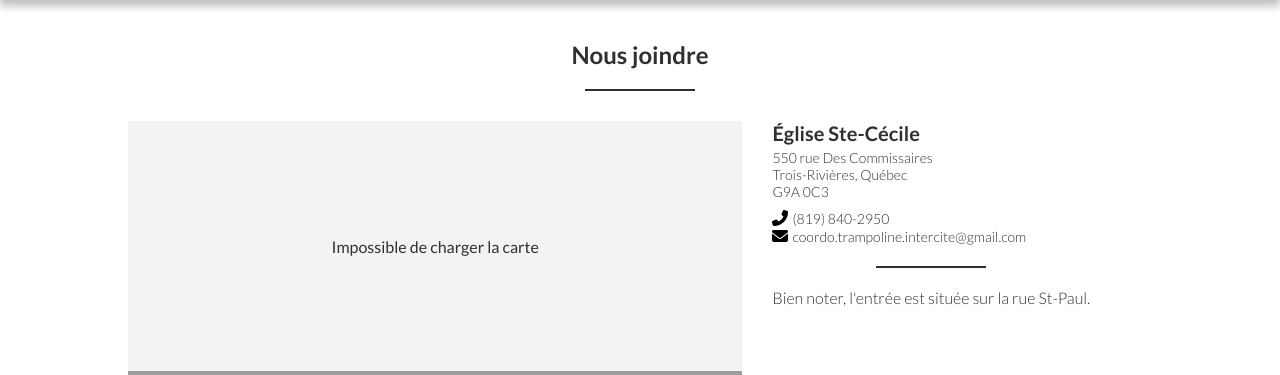
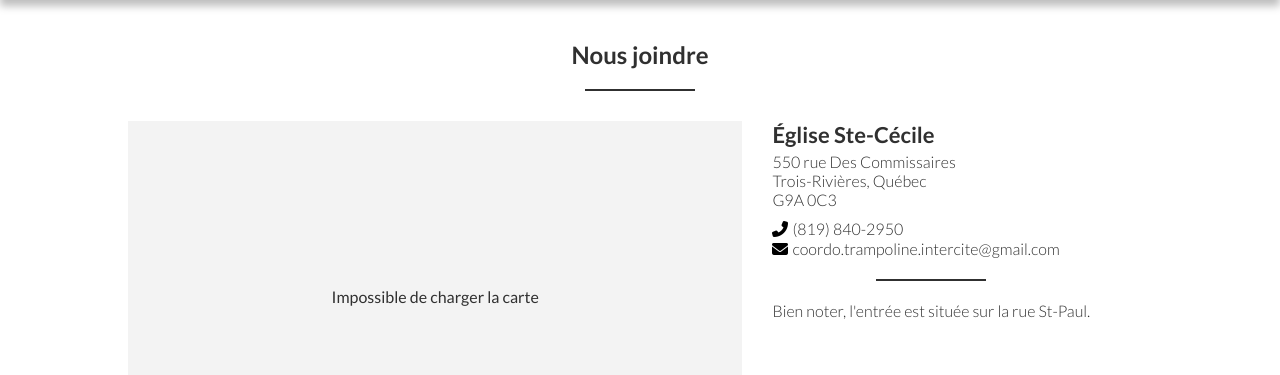
Before and after one commit to JulienR1/trampolineintercite.com-redesign, a PHP site: page /contact in a window 1280 px wide. Shown: the part 90-465 px from the top of the page. Run offline with PHP 8.4, Linux system fonts and the light colour scheme; style sheets or scripts are compiled from the project's sources; some libraries are stand-ins or nearby versions; grey boxes are pictures that could not be loaded.

Commit message:
Ajustement style page contact

```diff
--- a/site/css/contact/contact.css
+++ b/site/css/contact/contact.css
@@ -139,13 +139,19 @@
   }
   main section:nth-of-type(1) #map {
     width: 60%;
+    height: 350px;
   }
   main section:nth-of-type(1) #infos {
     margin: 30px;
     text-align: left;
   }
+  main section:nth-of-type(1) #infos #contact span,
+  main section:nth-of-type(1) #infos p {
+    font-size: 16px;
+  }
   main section:nth-of-type(1) #infos h2 {
     text-align: left;
+    font-size: 22px;
   }
   main form > div {
     display: -webkit-box;
--- a/site/css/contact/contact.scss
+++ b/site/css/contact/contact.scss
@@ -136,14 +136,21 @@
 
       #map {
         width: 60%;
+        height: 350px;
       }
 
       #infos {
         margin: 30px;
         text-align: left;
 
+        #contact span,
+        p {
+          font-size: 16px;
+        }
+
         h2 {
           text-align: left;
+          font-size: 22px;
         }
       }
     }
```
Also changed, not shown: 1 other file.
